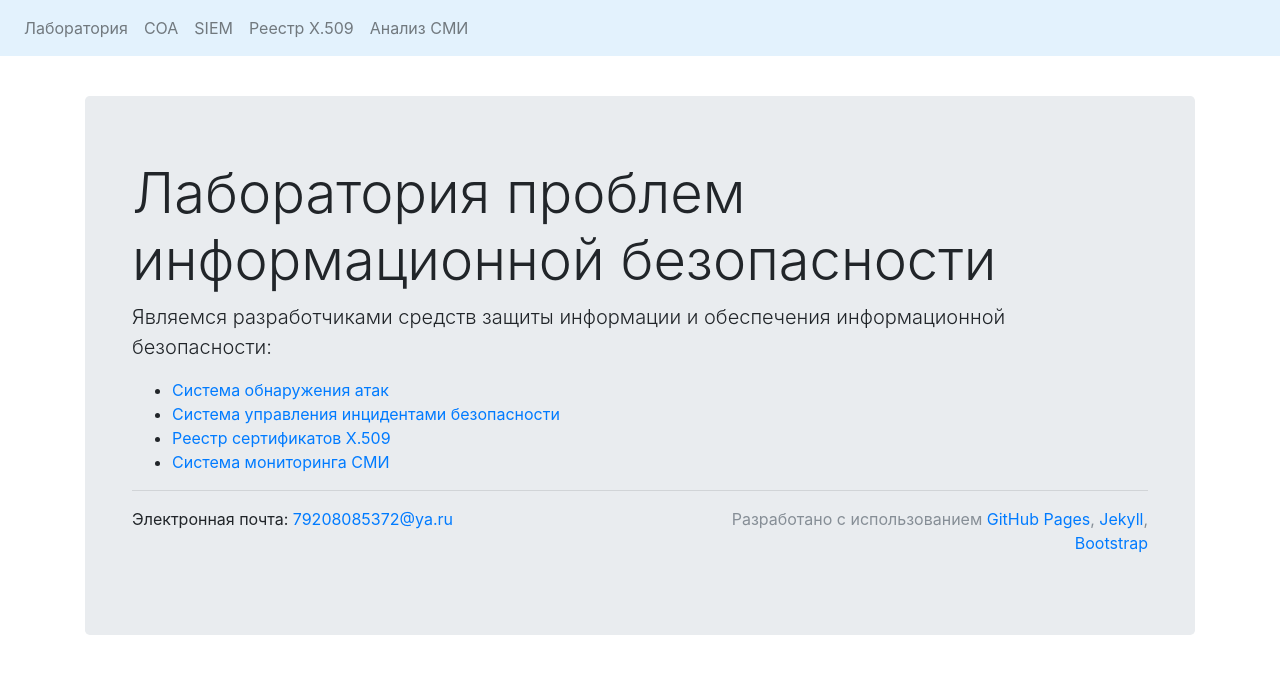
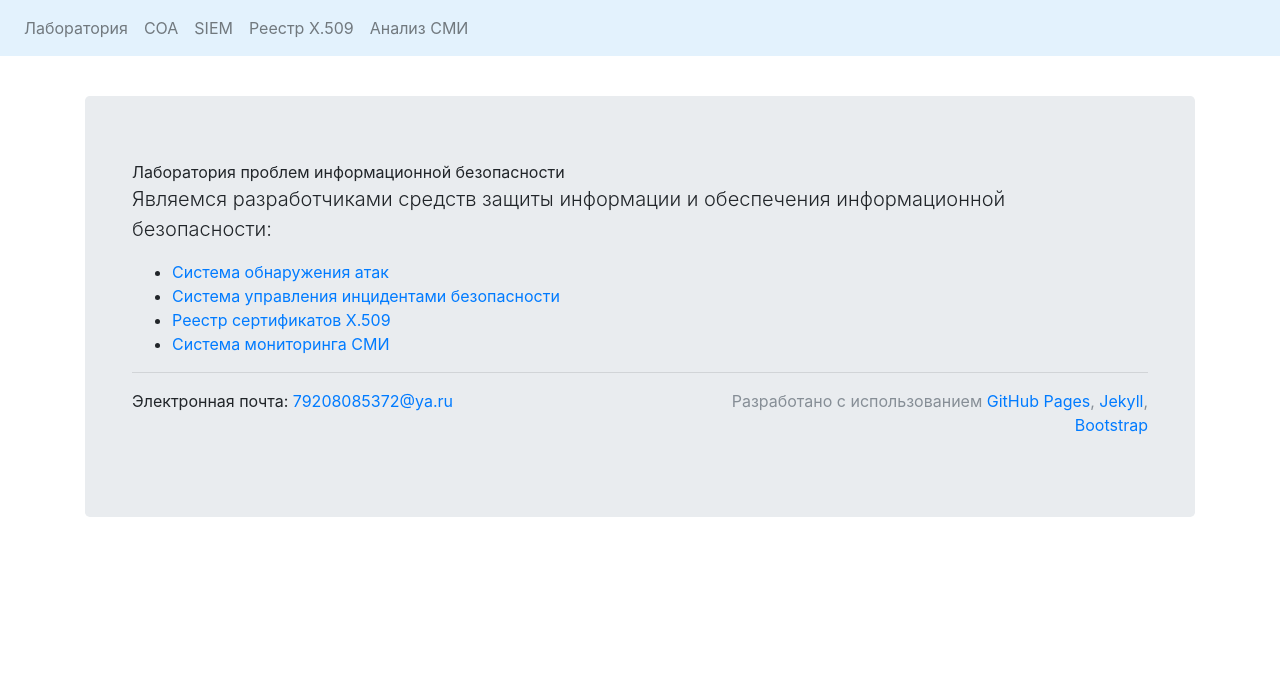
Before and after one commit to fisher85/fisher85.github.io, a Jekyll site: the page built from index.html, in a window 1280 px wide and 1200 px high. Shown: the top 674 px of the window. Built offline with Jekyll 4.4.1, drawn with Linux system fonts in a browser that asks for light colours; nearby versions of some CDN libraries.

Commit message:
Jekyll 14

```diff
--- a/index.html
+++ b/index.html
@@ -5,7 +5,7 @@ title: Решения и услуги в области информационн
 
       <div class="jumbotron mt-4">
         <div class="container">
-          <h1 class="display-4">Лаборатория проблем информационной безопасности</h1>
+          <h1">Лаборатория проблем информационной безопасности</h1>
           <p class="lead">Являемся разработчиками средств защиты информации и обеспечения информационной безопасности:
             <ul>
               <li><a href="soa.html">Система обнаружения атак</a>
```
